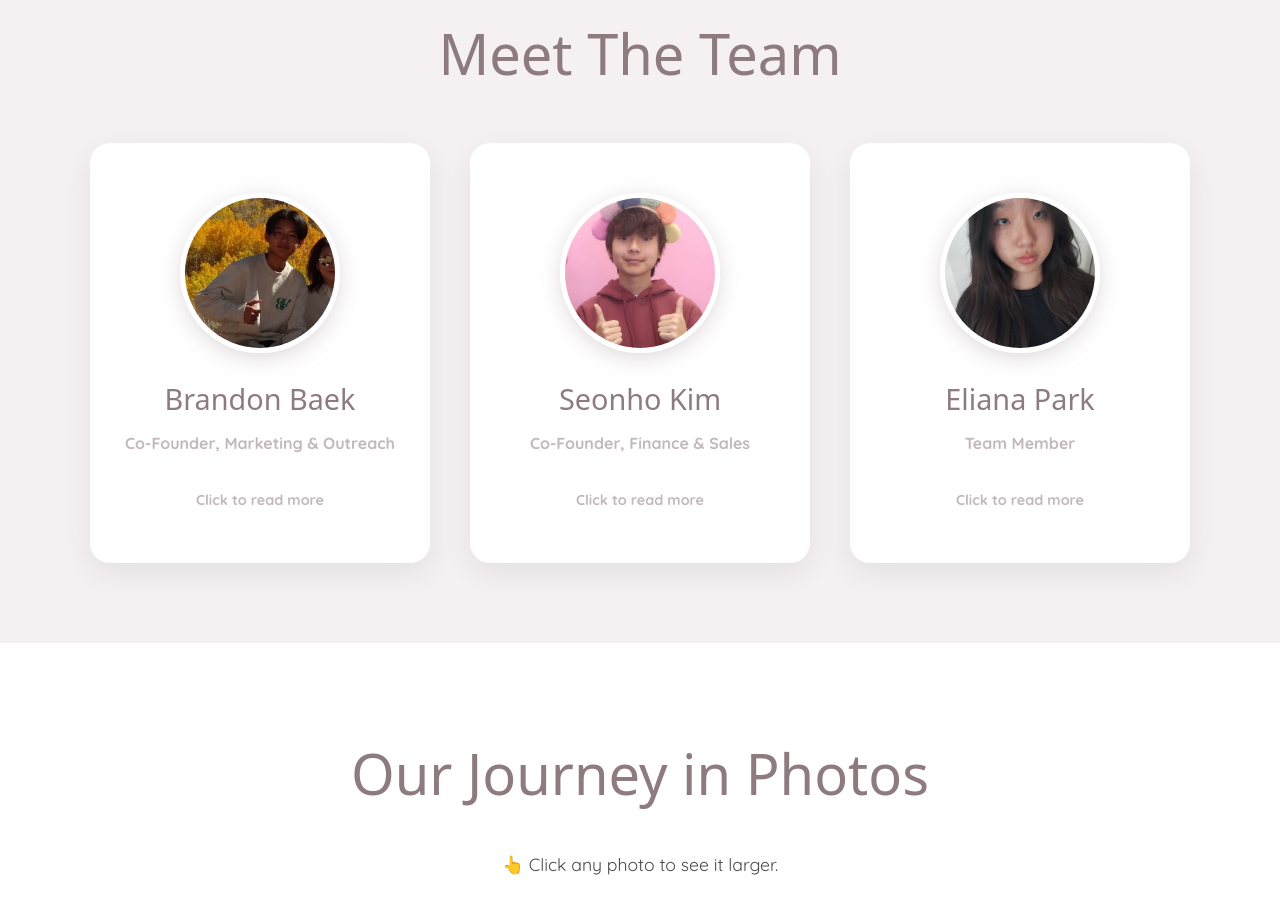
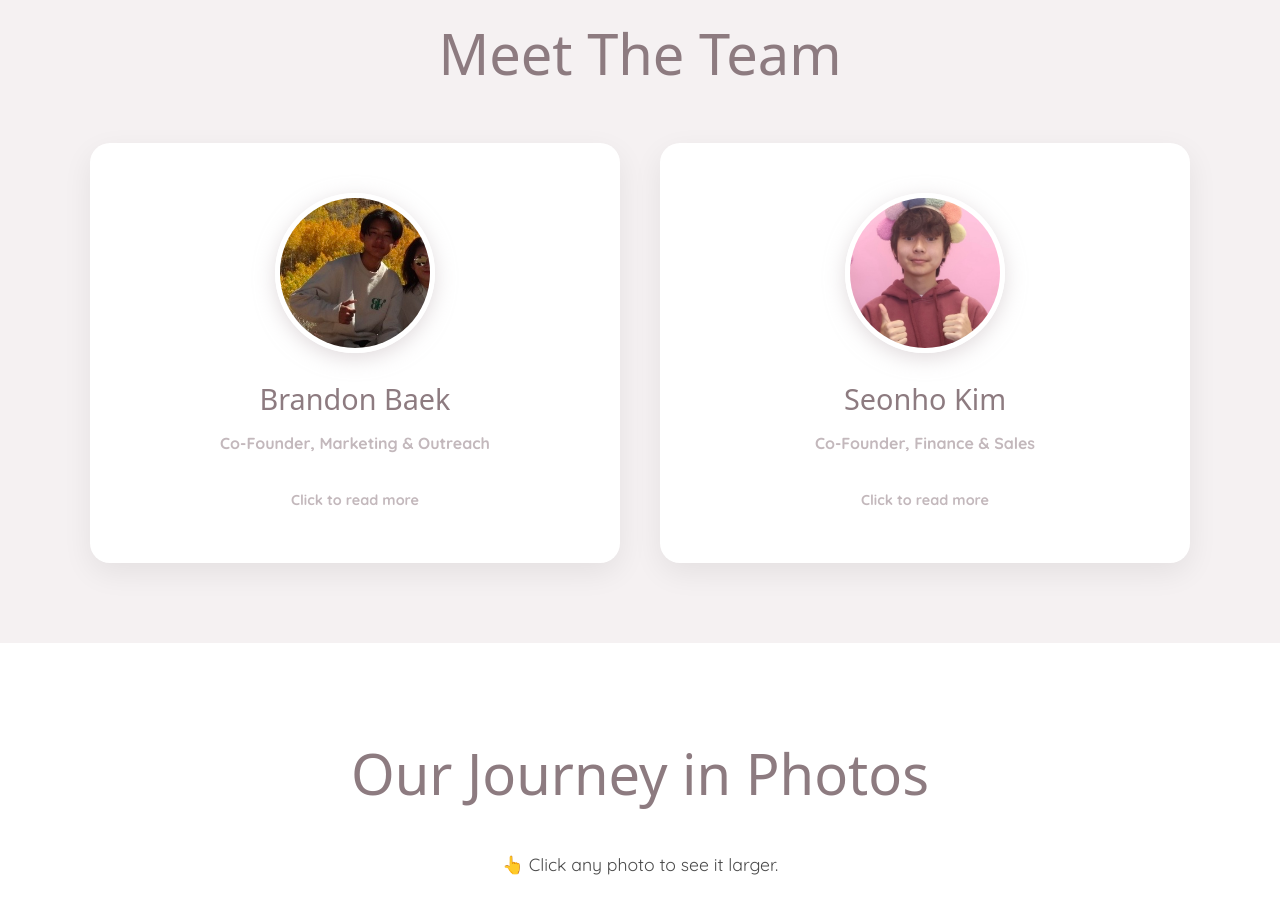
Before and after one commit to seonkim1003/V2.UI-HomemadeDelights, a plain HTML site: page about.html in a window 1280 px wide. Shown: the part 1092-2010 px from the top of the page. Drawn offline with Linux system fonts and the light colour scheme; a web font is replaced by a local one.

Commit message:
Remove Eliana Park's team member section
Removed Eliana Park's team member section from the about page.

```diff
--- a/about.html
+++ b/about.html
@@ -89,7 +89,7 @@
                         </div>
                     </div>
                     <!-- Eliana Park -->
-                    <div class="team-member" role="button" tabindex="0" aria-label="Read more about Eliana Park">
+                    <!-- <div class="team-member" role="button" tabindex="0" aria-label="Read more about Eliana Park">
                         <div class="team-member-inner">
                             <div class="team-member-front">
                                 <img src="assets/team/eliana.jpeg" alt="Eliana Park">
@@ -103,7 +103,7 @@
                                 <p>I joined HD because I loved the idea of helping people struggling with mental health. I’m able to understand the importance of mental health, and I want to do my best to be able to help and spread awareness.</p>
                             </div>
                         </div>
-                    </div>
+                    </div> -->
                 </div>
             </div>
         </section>
```
